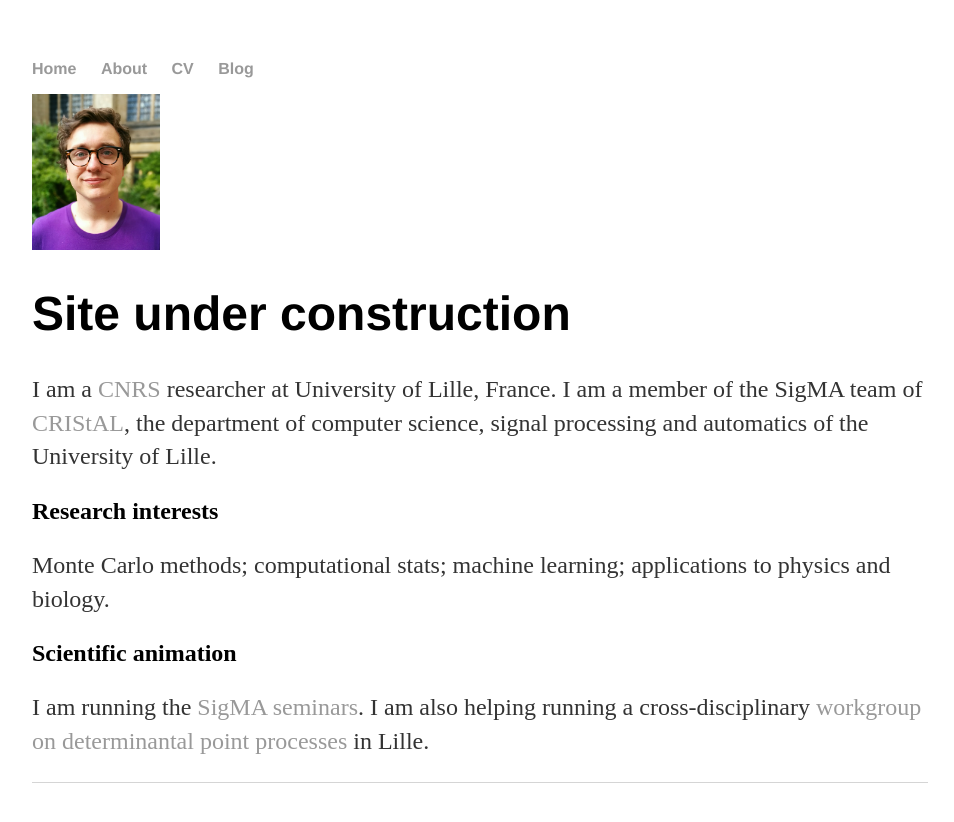
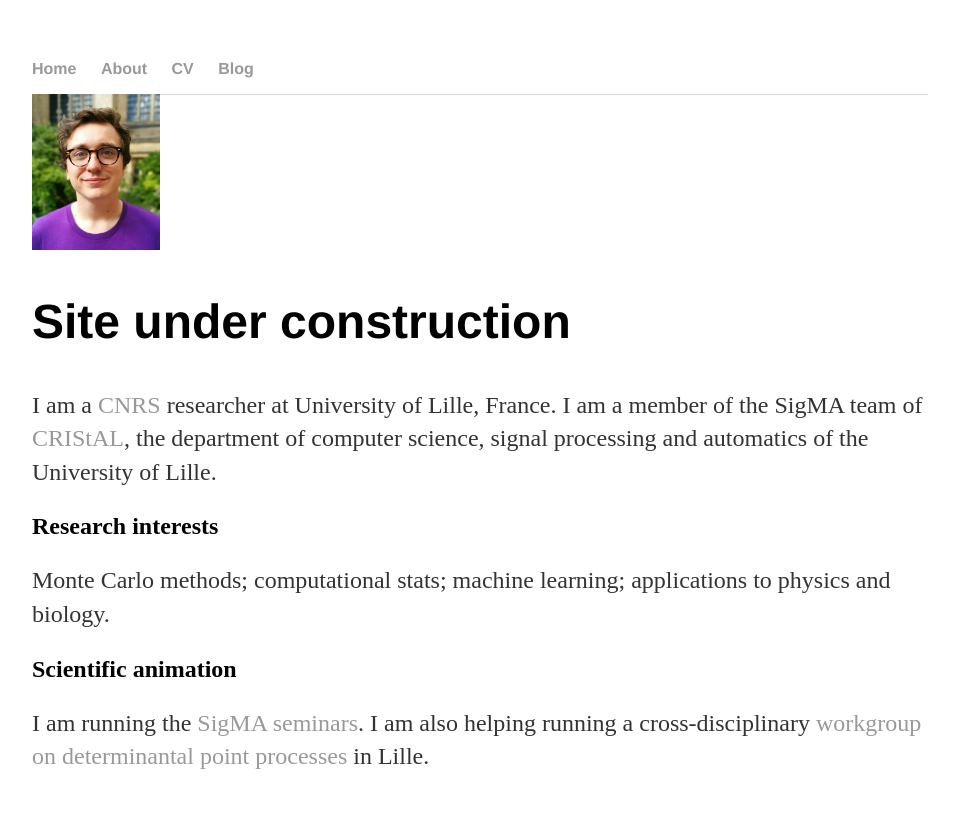
Before and after one commit to rbardenet/rbardenet.github.io, a Jekyll site: the page built from index.html, in a window 1280 px wide. Shown: the top 822 px of the page, without its empty margins (160-1114 px from the left). Built offline with Jekyll 4.4.1, drawn with Linux system fonts in a browser that asks for light colours.

Commit message:
changed back to default layout

```diff
--- a/index.html
+++ b/index.html
@@ -4,11 +4,11 @@ title: "Rémi Bardenet"
 description: "Welcome!"
 ---
 
-<div class="aside">
+<aside>
 	<img src="img/id_bardenet_2014_small.png" alt="profile pic" style="width:128px;">
-</div>
+</aside>
 
-<div class="section">
+<section>
         <h1> Site under construction </h1>
 
 	<p>
@@ -34,4 +34,4 @@ description: "Welcome!"
         seminars</a>. I am also helping running a cross-disciplinary
         <a href="http://math.univ-lille1.fr/d7/gtmatal?field_event_dates_value=All&sort_by=field_event_dates_value&sort_order=DESC"> workgroup on determinantal point processes</a> in Lille.
         </p>
-</div><!-- /.section -->
+</section><!-- /.section -->
```
